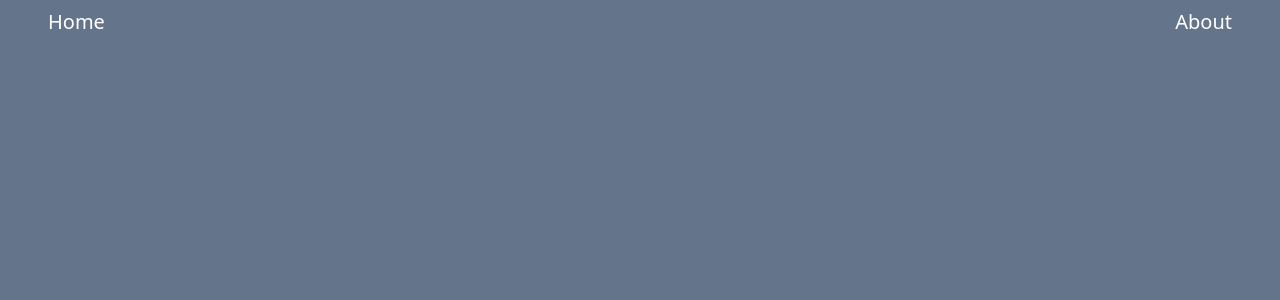
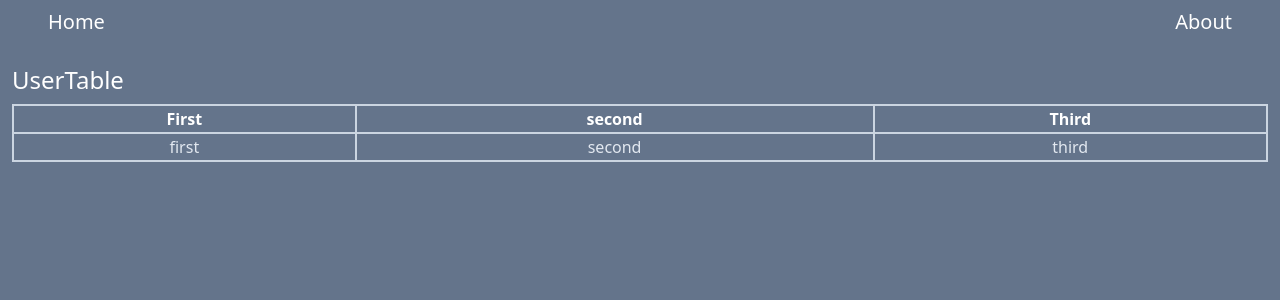
Before and after one commit to algebra-det/react-slice, a React (Vite) app: page /admin/table in a window 1280 px wide. Before the commit this address had no page. Shown: the top 300 px of the page. Built offline with nearby package versions, Linux system fonts and the light colour scheme.

Commit message:
Table Component for Admin

```diff
--- a/src/components/Counter.tsx
+++ b/src/components/Counter.tsx
@@ -1,4 +1,4 @@
-import { useState, useEffect, memo } from 'react'
+import React, { useState, useEffect, memo } from 'react'
 
 type Todo = {
   id: number
@@ -9,7 +9,7 @@ type Todo = {
 
 const CounterComponent = memo(Counter)
 
-function Counter() {
+function Counter({children}: {children?: React.ReactElement}) {
   console.log('Counter rendered')
   const [counter, setCounter] = useState(0)
   const [todo, setTodo] = useState({} as Todo)
@@ -28,13 +28,16 @@ function Counter() {
     <div>
       <h1 className='text-2xl'>Counter : {counter}</h1>
       <button
-        className=' border-2 border-slate-900 rounded bg-slate-900 px-4 py-1  mt-4 hover:border-slate-400'
+        className='my-2 border-2 border-slate-900 rounded bg-slate-900 px-4 py-1  mt-4 hover:border-slate-400'
         onClick={() => setCounter(counter + 1)}
       >
         Update Counter
       </button>
       <br />
       {JSON.stringify(todo)}
+      <div className="mt-4">
+        {children}
+      </div>
     </div>
   )
 }
--- /dev/null
+++ b/src/components/MemoNestedCounter.tsx
@@ -0,0 +1,8 @@
+import { memo } from 'react'
+
+const NestedCounter = () => {
+  console.log('Nested Rendered')
+  return <div>NestedCounter</div>
+}
+const MemoNestedCounter = memo(NestedCounter)
+export default MemoNestedCounter
--- /dev/null
+++ b/src/components/NestedCounter.tsx
@@ -0,0 +1,6 @@
+const NestedCounter = () => {
+  console.log('Nested Rendered')
+  return <div>NestedCounter</div>
+}
+
+export default NestedCounter
--- /dev/null
+++ b/src/components/Table/Datatable.tsx
@@ -0,0 +1,20 @@
+const Datatable = () => {
+  return (
+    <div className="text-white">
+      <table className='border-2 w-full border-slate-300 text-center'>
+        <tr>
+          <th className='border-2 border-slate-300'>First</th>
+          <th className='border-2 border-slate-300'>second</th>
+          <th className='border-2 border-slate-300'>Third</th>
+        </tr>
+        <tr>
+          <td className='border-2 border-slate-300 text-slate-200'>first</td>
+          <td className='border-2 border-slate-300 text-slate-200'>second</td>
+          <td className='border-2 border-slate-300 text-slate-200'>third</td>
+        </tr>
+      </table>
+    </div>
+  )
+}
+
+export default Datatable
--- /dev/null
+++ b/src/layout/AdminLinks.tsx
@@ -0,0 +1,18 @@
+import { Link } from 'react-router-dom'
+
+const AdminLinks = () => {
+  return (
+    <>
+      <Link className='text-xl' to='/admin/table'>
+        User Table
+      </Link>
+
+      <div className='seperator'></div>
+      <Link className='text-xl' to='/admin/about'>
+        About
+      </Link>
+    </>
+  )
+}
+
+export default AdminLinks
--- a/src/layout/Header.tsx
+++ b/src/layout/Header.tsx
@@ -1,30 +1,21 @@
 import { useAppSelector } from '@/store/hooks'
 import { Link } from 'react-router-dom'
+import AdminLinks from '@/layout/AdminLinks'
 
 function Header() {
   const user = useAppSelector(state => state.user)
+  const isAdmin = user.isLoggedIn && user.data?.role === 'admin'
   console.log('Header Rerendering')
-  const adminLinks = () => {
-    if (user.isLoggedIn && user.data?.role === 'admin')
-      return (
-        <>
-          <div className='seperator'></div>
-          <Link to='/admin'>Admin</Link>
-          <div className='seperator'></div>
-          <Link to='/admin/about'>Admin About</Link>
-        </>
-      )
-    return <></>
+  const userBasedLinks = () => {
+    if (!isAdmin) return <Link to='/about'>About</Link>
+    return <AdminLinks />
   }
 
   return (
     <div className='py-2 px-12 h-8 text-xl text-white '>
       <div className='flex justify-between'>
         <Link to='/'>Home</Link>
-        <div className='flex justify-end gap-2'>
-          <Link to='/about'>About</Link>
-          {adminLinks()}
-        </div>
+        <div className='flex justify-end gap-2'>{userBasedLinks()}</div>
       </div>
     </div>
   )
--- a/src/pages/Home.tsx
+++ b/src/pages/Home.tsx
@@ -1,6 +1,9 @@
 import Counter from '@/components/Counter'
+import NestedCounter from '@/components/NestedCounter'
+// import MemoNestedCounter from '@/components/MemoNestedCounter'
 import { useAppDispatch } from '@/store/hooks'
 import { loginUser, logoutUser } from '@/store/userSlice'
+import { useMemo } from 'react'
 
 function Home() {
   console.log('Home rendered')
@@ -18,10 +21,14 @@ function Home() {
   const removeUser = () => {
     dispatcher(logoutUser())
   }
+  const nestedCounter = useMemo(() => <NestedCounter />, [])
   return (
     <div className='h-screen flex justify-center items-center text-white'>
       <div>
-        <Counter />
+        <Counter>
+          {/* <MemoNestedCounter /> */}
+          {nestedCounter}
+        </Counter>
         <button
           className='mt-3 p-2 border-2 bg-slate-700 border-slate-700 hover:border-slate-400'
           onClick={setUserToStore}
--- /dev/null
+++ b/src/pages/UserTable.tsx
@@ -0,0 +1,12 @@
+import Datatable from '@/components/Table/Datatable'
+
+const UserTable = () => {
+  return (
+    <div className='p-3'>
+      <div className='text-white text-2xl mb-2 mt-5'>UserTable</div>
+      <Datatable />
+    </div>
+  )
+}
+
+export default UserTable
--- a/src/pages/index.tsx
+++ b/src/pages/index.tsx
@@ -3,3 +3,4 @@ import { lazy } from 'react'
 export const Home = lazy(() => import('./Home'))
 export const About = lazy(() => import('./About'))
 export const Profile = lazy(() => import('./Profile'))
+export const UserTable = lazy(() => import('./UserTable'))
--- a/src/router/RouterProvider.tsx
+++ b/src/router/RouterProvider.tsx
@@ -15,7 +15,7 @@ function RouterProvider() {
         ))}
       </Route>
       {user && (
-        <Route path='/admin'>
+        <Route path='/admin/*'>
           {adminRoutes.map(({ path, component: Component }) => (
             <Route key={path} path={path} element={<Component />} />
           ))}
--- a/src/router/routes.ts
+++ b/src/router/routes.ts
@@ -1,4 +1,4 @@
-import { About, Home, Profile } from '@/pages'
+import { About, Home, Profile, UserTable } from '@/pages'
 
 const userRoutes = [
   {
@@ -14,6 +14,11 @@ const userRoutes = [
 ]
 
 const adminRoutes = [
+  {
+    path: 'table',
+    name: 'table',
+    component: UserTable
+  },
   {
     path: '',
     name: 'Admin',
```
